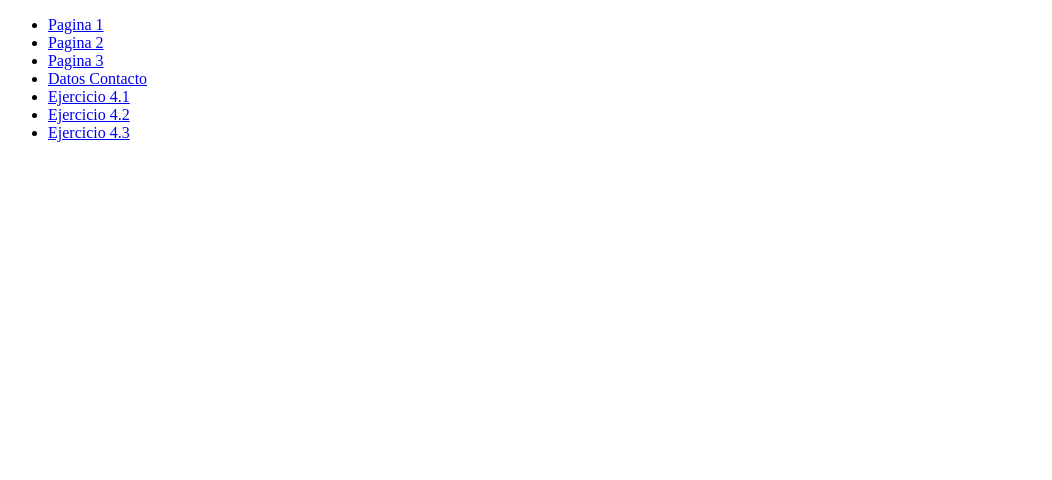
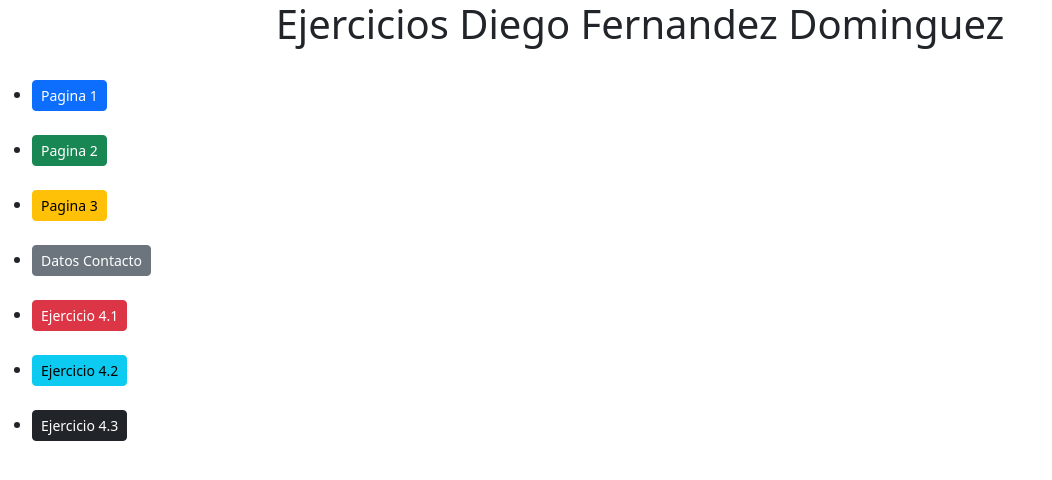
Before and after one commit to Diego-Fernandez-Dominguez/Diego-Fernandez-Dominguez.github.io, a plain HTML site: page index.html in a window 1280 px wide. Shown: the whole page, without its empty margins (0-1052 px from the left). Drawn offline with nearby package versions, Linux system fonts and the light colour scheme.

Commit message:
Mejora index

```diff
--- a/index.html
+++ b/index.html
@@ -2,16 +2,27 @@
 <html>
 <head>
 	<title>Ejercicios Diego Fernandez Dominguez</title>
+	<link href="https://cdn.jsdelivr.net/npm/bootstrap@5.3.3/dist/css/bootstrap.min.css" rel="stylesheet" >
 </head>
 <body>
+	<h1 class="text-center">Ejercicios Diego Fernandez Dominguez</h1>
+	<br>
 <ul>
-	<li><a href="web/pagina1.html">Pagina 1</a></li>
-	<li><a href="web/pagina2.html">Pagina 2</a></li>
-	<li><a href="web/pagina3.html">Pagina 3</a></li>
-	<li><a href="web/contacto.html">Datos Contacto</a></li>
-	<li><a href="web/ejercicio4-1.html">Ejercicio 4.1</a></li>
-	<li><a href="web/ejercicio4-2.html">Ejercicio 4.2</a></li>
-	<li><a href="web/ejercicio4-3/index.html">Ejercicio 4.3</a></li>
+	<li><a href="web/pagina1.html" class="btn btn-primary btn-sm">Pagina 1</a></li>
+	<br>
+	<li><a href="web/pagina2.html" class="btn btn-success btn-sm">Pagina 2</a></li>
+	<br>
+	<li><a href="web/pagina3.html" class="btn btn-warning btn-sm">Pagina 3</a></li>
+	<br>
+	<li><a href="web/contacto.html" class="btn btn-secondary btn-sm">Datos Contacto</a></li>
+	<br>
+	<li><a href="web/ejercicio4-1.html" class="btn btn-danger btn-sm">Ejercicio 4.1</a></li>
+	<br>
+	<li><a href="web/ejercicio4-2.html" class="btn btn-info btn-sm">Ejercicio 4.2</a></li>
+	<br>
+	<li><a href="web/ejercicio4-3/index.html" class="btn btn-dark btn-sm">Ejercicio 4.3</a></li>
 </ul>
+
+	<script src="https://cdn.jsdelivr.net/npm/bootstrap@5.3.3/dist/js/bootstrap.bundle.min.js"></script>
 </body>
 </html>
```
